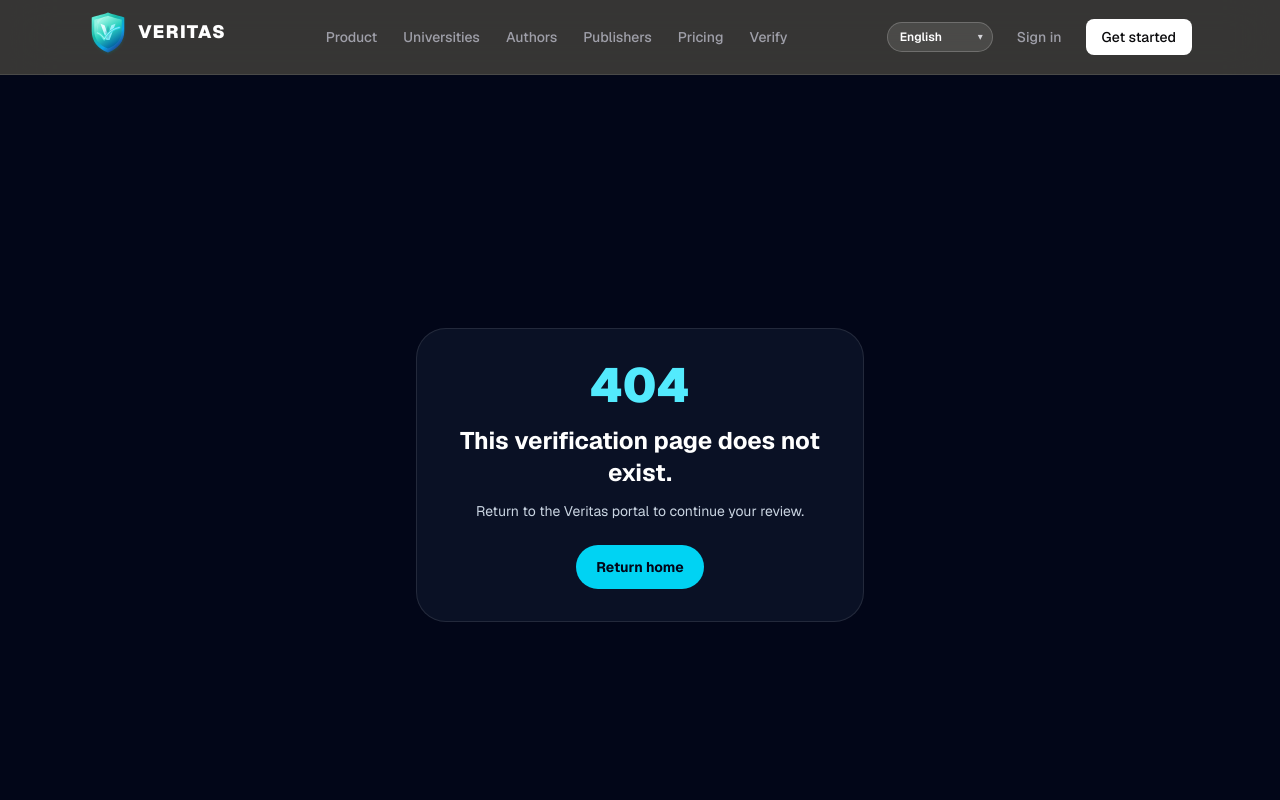
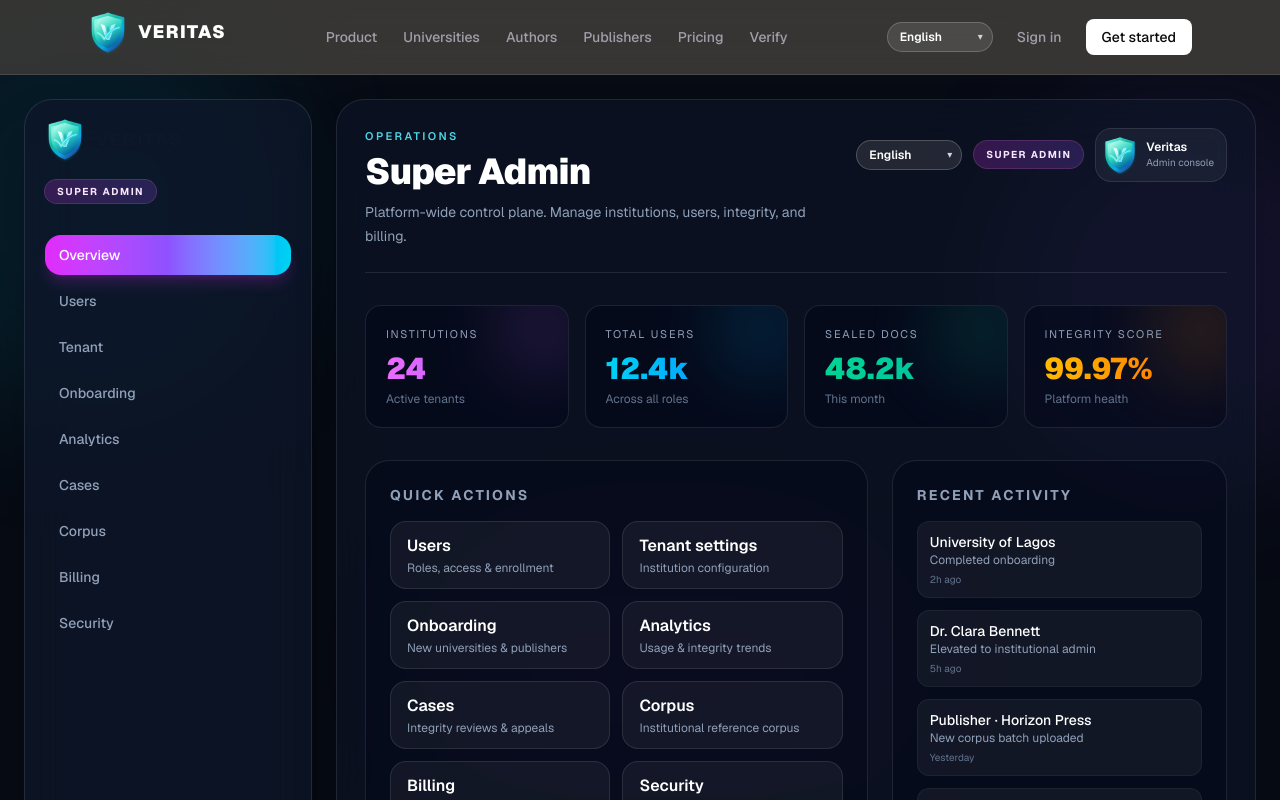
Before and after one commit to heidif24/veritas, a Next.js app: page /admin in a window 1280 px wide. Before the commit this address had no page. Shown: the top 800 px of the page. Built offline with nearby package versions, Linux system fonts and the light colour scheme.

Commit message:
feat(admin): add Super Admin dashboard landing page

```diff
--- /dev/null
+++ b/app/admin/page.tsx
@@ -0,0 +1,100 @@
+import Link from "next/link";
+import { PortalShell } from "../components/portal-shell";
+
+const stats = [
+  { label: "Institutions", value: "24", hint: "Active tenants", grad: "from-fuchsia-400 to-violet-500" },
+  { label: "Total users", value: "12.4k", hint: "Across all roles", grad: "from-cyan-400 to-blue-500" },
+  { label: "Sealed docs", value: "48.2k", hint: "This month", grad: "from-emerald-400 to-teal-500" },
+  { label: "Integrity score", value: "99.97%", hint: "Platform health", grad: "from-amber-400 to-orange-500" },
+];
+
+const quickLinks = [
+  { label: "Users", href: "/admin/users", desc: "Roles, access & enrollment" },
+  { label: "Tenant settings", href: "/admin/tenant", desc: "Institution configuration" },
+  { label: "Onboarding", href: "/admin/onboarding", desc: "New universities & publishers" },
+  { label: "Analytics", href: "/admin/analytics", desc: "Usage & integrity trends" },
+  { label: "Cases", href: "/admin/cases", desc: "Integrity reviews & appeals" },
+  { label: "Corpus", href: "/admin/corpus", desc: "Institutional reference corpus" },
+  { label: "Billing", href: "/admin/billing", desc: "Plans & invoices" },
+  { label: "Security", href: "/admin/security", desc: "Keys, audit & access logs" },
+];
+
+const recent = [
+  { who: "University of Lagos", action: "Completed onboarding", time: "2h ago" },
+  { who: "Dr. Clara Bennett", action: "Elevated to institutional admin", time: "5h ago" },
+  { who: "Publisher · Horizon Press", action: "New corpus batch uploaded", time: "Yesterday" },
+  { who: "System", action: "Integrity health check passed", time: "Yesterday" },
+];
+
+export default function SuperAdminDashboard() {
+  return (
+    <PortalShell
+      role="super"
+      title="Super Admin"
+      subtitle="Platform-wide control plane. Manage institutions, users, integrity, and billing."
+      navItems={[
+        { label: "Overview", href: "/admin", active: true },
+        { label: "Users", href: "/admin/users", active: false },
+        { label: "Tenant", href: "/admin/tenant", active: false },
+        { label: "Onboarding", href: "/admin/onboarding", active: false },
+        { label: "Analytics", href: "/admin/analytics", active: false },
+        { label: "Cases", href: "/admin/cases", active: false },
+        { label: "Corpus", href: "/admin/corpus", active: false },
+        { label: "Billing", href: "/admin/billing", active: false },
+        { label: "Security", href: "/admin/security", active: false },
+      ]}
+    >
+      <div className="grid gap-4 sm:grid-cols-2 xl:grid-cols-4">
+        {stats.map((s) => (
+          <div key={s.label} className="relative overflow-hidden rounded-2xl border border-white/10 bg-slate-950/50 p-5">
+            <div className={`absolute -right-4 -top-4 h-20 w-20 rounded-full bg-gradient-to-br ${s.grad} opacity-25 blur-2xl`} />
+            <div className="relative">
+              <div className="text-[11px] uppercase tracking-[0.16em] text-slate-400">{s.label}</div>
+              <div className={`mt-2 bg-gradient-to-r ${s.grad} bg-clip-text text-3xl font-black text-transparent`}>{s.value}</div>
+              <div className="mt-1 text-xs text-slate-500">{s.hint}</div>
+            </div>
+          </div>
+        ))}
+      </div>
+
+      <div className="mt-8 grid gap-6 lg:grid-cols-[1.2fr_0.8fr]">
+        <section className="rounded-[24px] border border-white/10 bg-slate-950/40 p-6">
+          <h2 className="text-sm font-bold uppercase tracking-[0.16em] text-slate-400">Quick actions</h2>
+          <div className="mt-4 grid gap-3 sm:grid-cols-2">
+            {quickLinks.map((item) => (
+              <Link
+                key={item.href}
+                href={item.href}
+                className="rounded-2xl border border-white/10 bg-white/5 px-4 py-3 transition hover:border-fuchsia-400/40 hover:bg-white/10"
+              >
+                <div className="font-semibold text-white">{item.label}</div>
+                <div className="mt-0.5 text-xs text-slate-400">{item.desc}</div>
+              </Link>
+            ))}
+          </div>
+        </section>
+
+        <section className="rounded-[24px] border border-white/10 bg-slate-950/40 p-6">
+          <h2 className="text-sm font-bold uppercase tracking-[0.16em] text-slate-400">Recent activity</h2>
+          <ul className="mt-4 space-y-3">
+            {recent.map((r) => (
+              <li key={r.who + r.time} className="rounded-xl border border-white/5 bg-white/5 px-3 py-2.5">
+                <div className="text-sm font-medium text-white">{r.who}</div>
+                <div className="text-xs text-slate-400">{r.action}</div>
+                <div className="mt-1 text-[10px] text-slate-500">{r.time}</div>
+              </li>
+            ))}
+          </ul>
+        </section>
+      </div>
+
+      <div className="mt-8 rounded-[24px] border border-fuchsia-500/20 bg-gradient-to-r from-fuchsia-500/10 via-violet-500/10 to-cyan-500/10 p-6">
+        <h2 className="text-lg font-bold text-white">Demo tip</h2>
+        <p className="mt-2 max-w-2xl text-sm text-slate-300">
+          Use this Super Admin view to show platform control: institutions, users, corpus, cases, and security.
+          Switch accounts to Instructor / Student to show the day-to-day product experience.
+        </p>
+      </div>
+    </PortalShell>
+  );
+}
```
